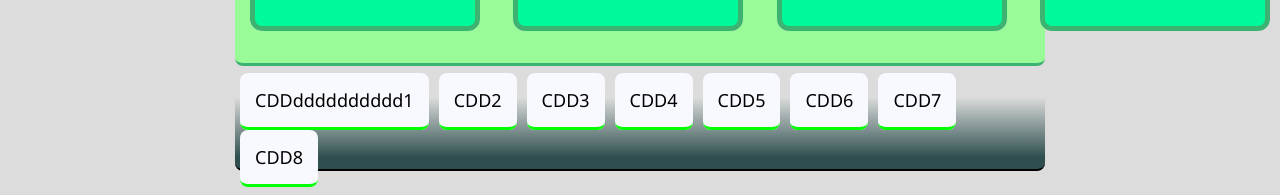
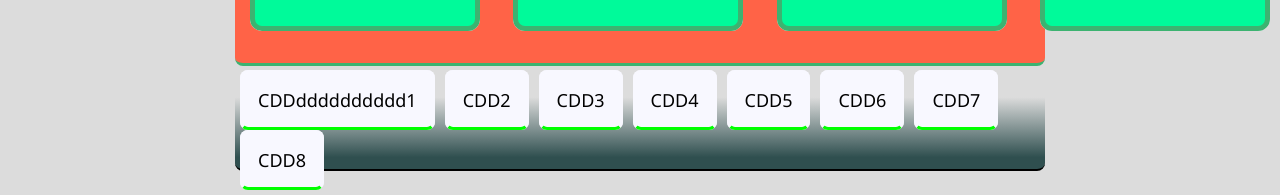
Before and after one commit to JoseHRB/Hellmanns, a React (Create React App) app: page / in a window 1280 px wide. Shown: the part 561-756 px from the top of the page. Built offline with nearby package versions, Linux system fonts and the light colour scheme; the HTML template or start-up script is replaced by a standard one.

Commit message:
dropdown color correction

```diff
--- a/src/App.css
+++ b/src/App.css
@@ -32,7 +32,7 @@ body {
   justify-content: space-between;
   padding-bottom: 8px;
   height: 500px;
-  background: linear-gradient(to top, #98FB98 20%, transparent 80%);
+  background: linear-gradient(to top, #FF6347 13%, transparent 80%);
   border-radius: 0 0 8px 8px;
   background-color: #DCDCDC;
   border-bottom: 3px solid #3CB371;
--- a/src/components/CategoriesDD/styles.css
+++ b/src/components/CategoriesDD/styles.css
@@ -43,8 +43,11 @@
     font-weight: 500;
     font-size: 18px;
     padding: 8px 15px;
+    border-top: 3px solid #F8F8ff;
+    border-left: 3px solid #F8F8ff;
+    border-right: 3px solid #F8F8ff;
     border-bottom: 3px solid #00FF00;
-    border-radius: 0 0 8px 8px;
+    border-radius: 8px;
     color: black;
 }
 
```
